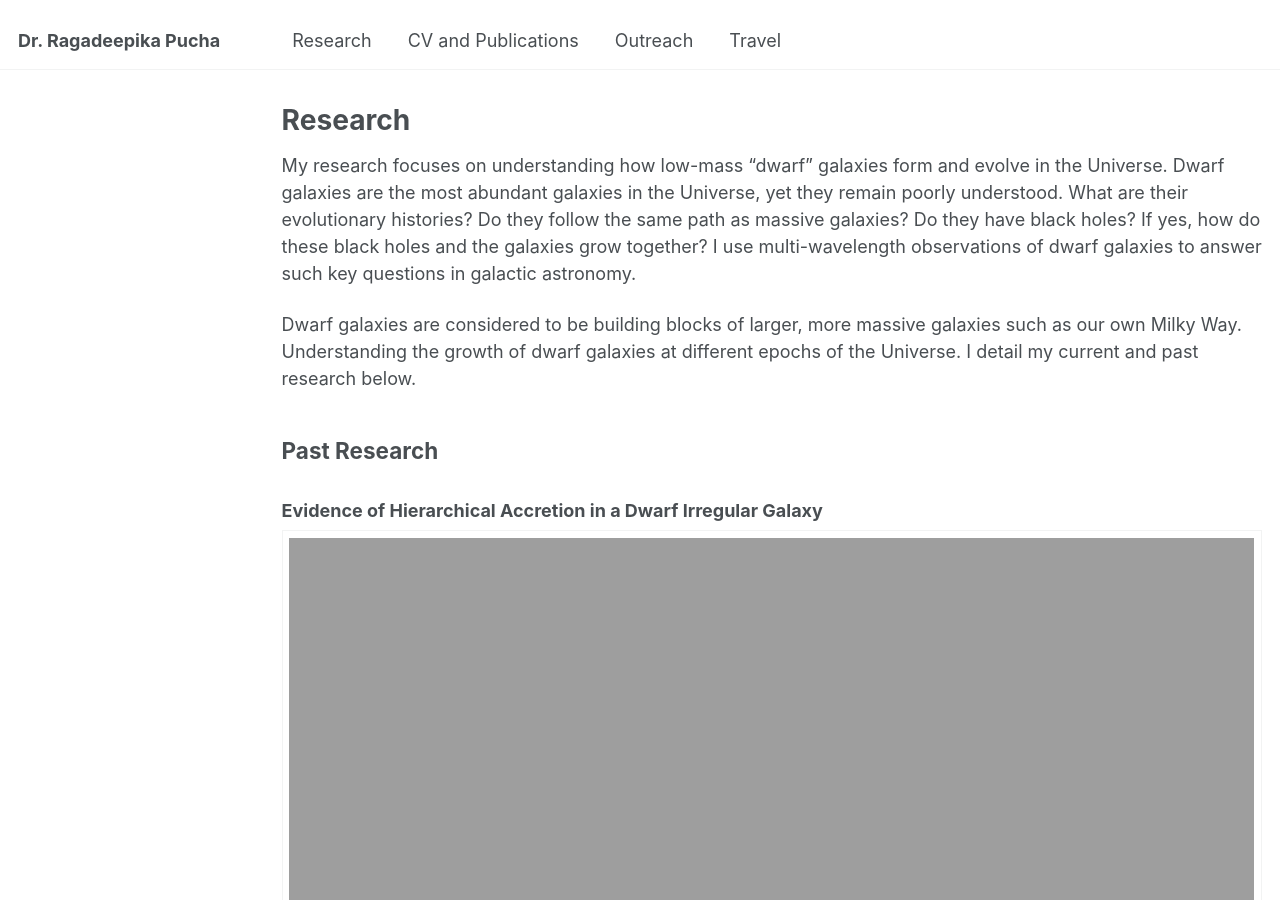
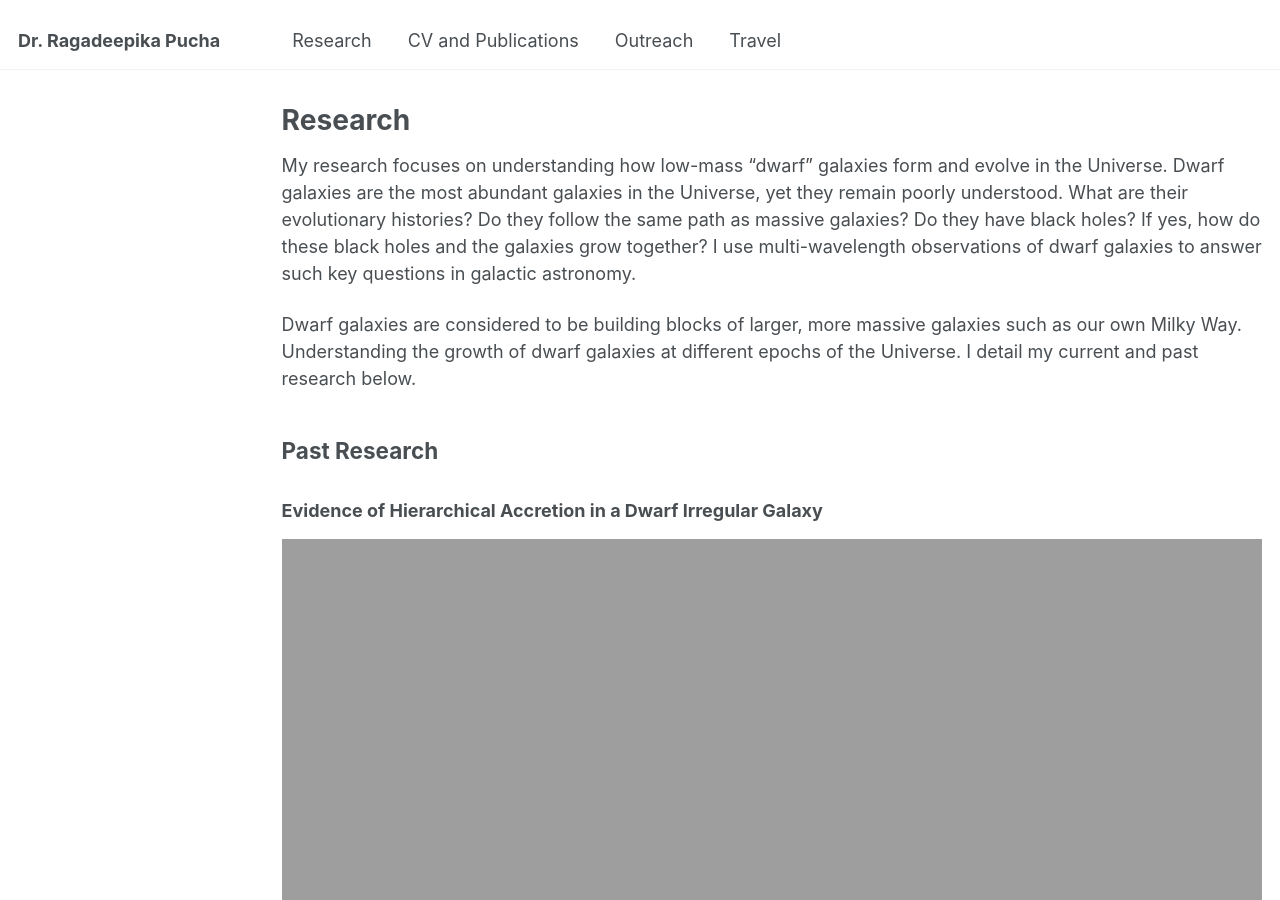
Before and after one commit to Ragadeepika-Pucha/Ragadeepika-Pucha.github.io, a Jekyll site: the page built from _pages/research.md, in a window 1280 px wide and 900 px high. Built offline with Jekyll 4.4.1, drawn with Linux system fonts in a browser that asks for light colours.

Commit message:
test align left

```diff
--- a/_pages/research.md
+++ b/_pages/research.md
@@ -14,6 +14,7 @@ Dwarf galaxies are considered to be building blocks of larger, more massive gala
 
 ### Evidence of Hierarchical Accretion in a Dwarf Irregular Galaxy
 
-| <img align="middle" src="http://ragadeepika-pucha.github.io/images/ic1613.jpg" width="3000"/> |
+<img align="left" src="http://ragadeepika-pucha.github.io/images/ic1613.jpg" width="1000"/> One of the key questions related to dwarf galaxies is how they are structured and formed. Mapping the resolved stellar populations in the faint outer regions is pivotal for disentangling the structure formation scenarios in low-mass galaxies - whether they are formed by internal processes or by hierarchical accretion. We used the Subaru telescope to conduct the widest and deepest survey of resolved stellar populations in a local group dwarf galaxy, IC 1613, to understand the structure of its outer regions. We found evidence of accretion, in addition to an in-situ component from a possible stellar feedback event. This pioneering study provides a starting point for future detailed wide-field studies of low-mass galaxies with the upcoming Vera Rubin Observatory.
 
-| ![IC1613 Dwarf Galaxy; image credits: ESO](http://ragadeepika-pucha.github.io/images/ic1613.jpg) | One of the key questions related to dwarf galaxies is how they are structured and formed. Mapping the resolved stellar populations in the faint outer regions is pivotal for disentangling the structure formation scenarios in low-mass galaxies - whether they are formed by internal processes or by hierarchical accretion. We used the Subaru telescope to conduct the widest and deepest survey of resolved stellar populations in a local group dwarf galaxy, IC 1613, to understand the structure of its outer regions. We found evidence of accretion, in addition to an in-situ component from a possible stellar feedback event. This pioneering study provides a starting point for future detailed wide-field studies of low-mass galaxies with the upcoming Vera Rubin Observatory.
+
+| ![IC1613 Dwarf Galaxy; image credits: ESO](http://ragadeepika-pucha.github.io/images/ic1613.jpg) |
```
